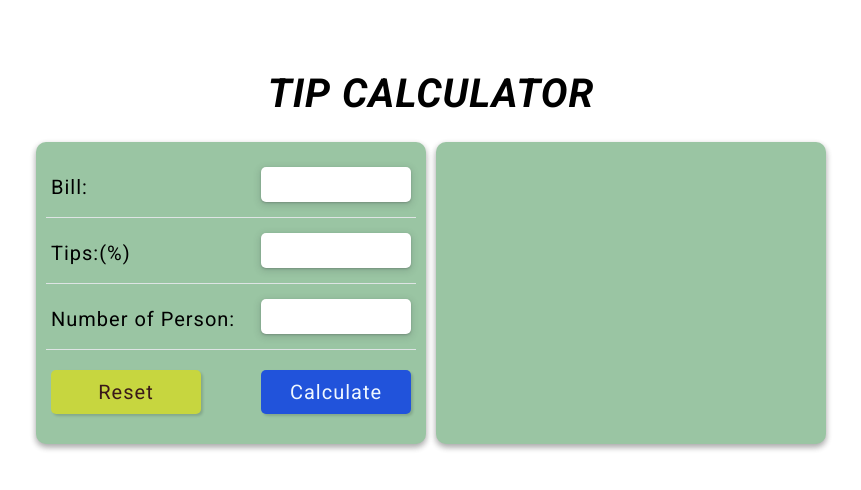
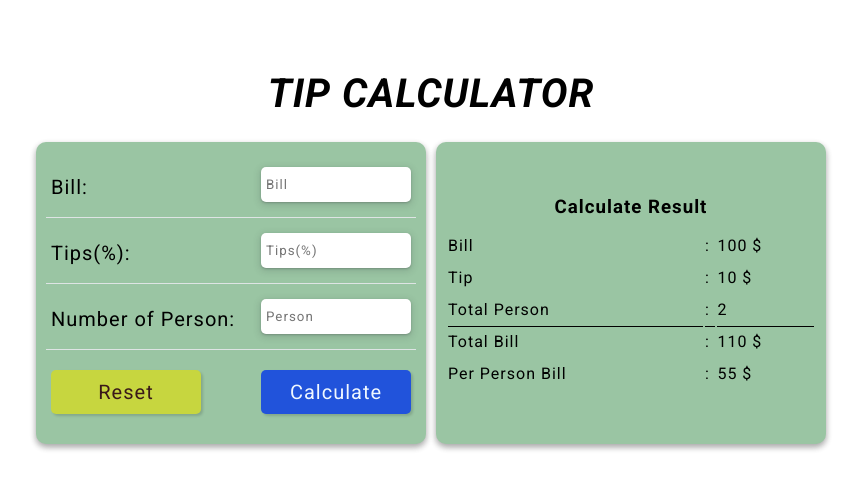
Before and after one commit to inside-the-div/javascript-projects-tip-calculator, a plain HTML site: page index.html in a window 1280 px wide. Shown: the whole page, without its empty margins (209-1070 px from the left). Drawn offline with Linux system fonts and the light colour scheme.

Commit message:
output design

```diff
--- a/Css/style.css
+++ b/Css/style.css
@@ -85,6 +85,20 @@
     margin-right: 0px;
     background: rgb(33, 83, 219);
 }
+.output-box{
+    display: flex;
+    width: 100%;
+    height: 100%;
+    flex-direction: column;
+    justify-content: center;
+}
+.output-box ul{
+    margin: 5px;
+    margin-left: 25px;
+}
+.output-box ul li{
+    padding: 2px;
+}
 @media screen and (max-width: 480px) {
     .tip-container{
         width: 100%;
@@ -123,3 +137,17 @@
         width: 98%;
     }
   }
+#OutputInfo{
+    display: none;
+}
+.output-box h3{
+    text-align: center;
+    margin-bottom: 10px;
+}
+.output-box table tr{
+    height: 30px;
+}
+.output-box table tr:nth-last-child(2) td {
+    border-top: 1px solid black;
+    border-collapse: collapse;
+  }
--- a/index.html
+++ b/index.html
@@ -15,15 +15,15 @@
             <div id="tipInput" class="container-feild">
                 <div class="input-group">
                     <label for="bill" class="input-label">Bill:</label>
-                    <input type="number" name="bill" min="0" class="input-feild">
+                    <input placeholder="Bill" type="number" name="bill" min="0" class="input-feild">
                 </div>
                 <div class="input-group">
-                    <label for="tip-persent" class="input-label">Tips:(%)</label>
-                    <input type="number" name="tips" min ="1" max="100" class="input-feild">
+                    <label for="tip-persent" class="input-label">Tips(%):</label>
+                    <input placeholder="Tips(%)" type="number" name="tips" min ="1" max="100" class="input-feild">
                 </div>
                 <div class="input-group">
                     <label for="person" class="input-label">Number of Person:</label>
-                    <input type="number" name="person" min="1" max="25" class="input-feild">
+                    <input placeholder="Person" type="number" name="person" min="1" max="25" class="input-feild">
                 </div>
                 <div class="input-group">
                     <button class="btn btn-reset">Reset</button>
@@ -32,7 +32,43 @@
             </div>
 
             <div id="tipOutput" class="container-feild">
-
+                <div id="OutputInfo" class="output-information output-box">
+                    <ul>
+                        <li><b>Bill</b> indicate that how much your cost</li>
+                        <li><b>Tip(%)</b> indicate that tip persentage</li>
+                        <li><b>Number of person</b> is how many person will share the bill</li>
+                    </ul>
+                </div>
+                <div id="OutputResult" class="output-results output-box">
+                    <h3>Calculate Result</h3>
+                    <table>
+                        <tr>
+                            <td>Bill</td>
+                            <td>:</td>
+                            <td><span id="bill">100 $</span></td>
+                        </tr>
+                        <tr>
+                            <td>Tip</td>
+                            <td>:</td>
+                            <td><span id="tip">10 $</span></td>
+                        </tr>
+                        <tr>
+                            <td>Total Person</td>
+                            <td>:</td>
+                            <td><span id="totalPerson">2</span></td>
+                        </tr>
+                        <tr>
+                            <td>Total Bill</td>
+                            <td>:</td>
+                            <td><span id="totalBill">110 $</span></td>
+                        </tr>
+                        <tr>
+                            <td>Per Person Bill</td>
+                            <td>:</td>
+                            <td><span id="perPersonBill">55 $</span></td>
+                        </tr>
+                    </table>
+                </div>
             </div>
         </div>
 
```
